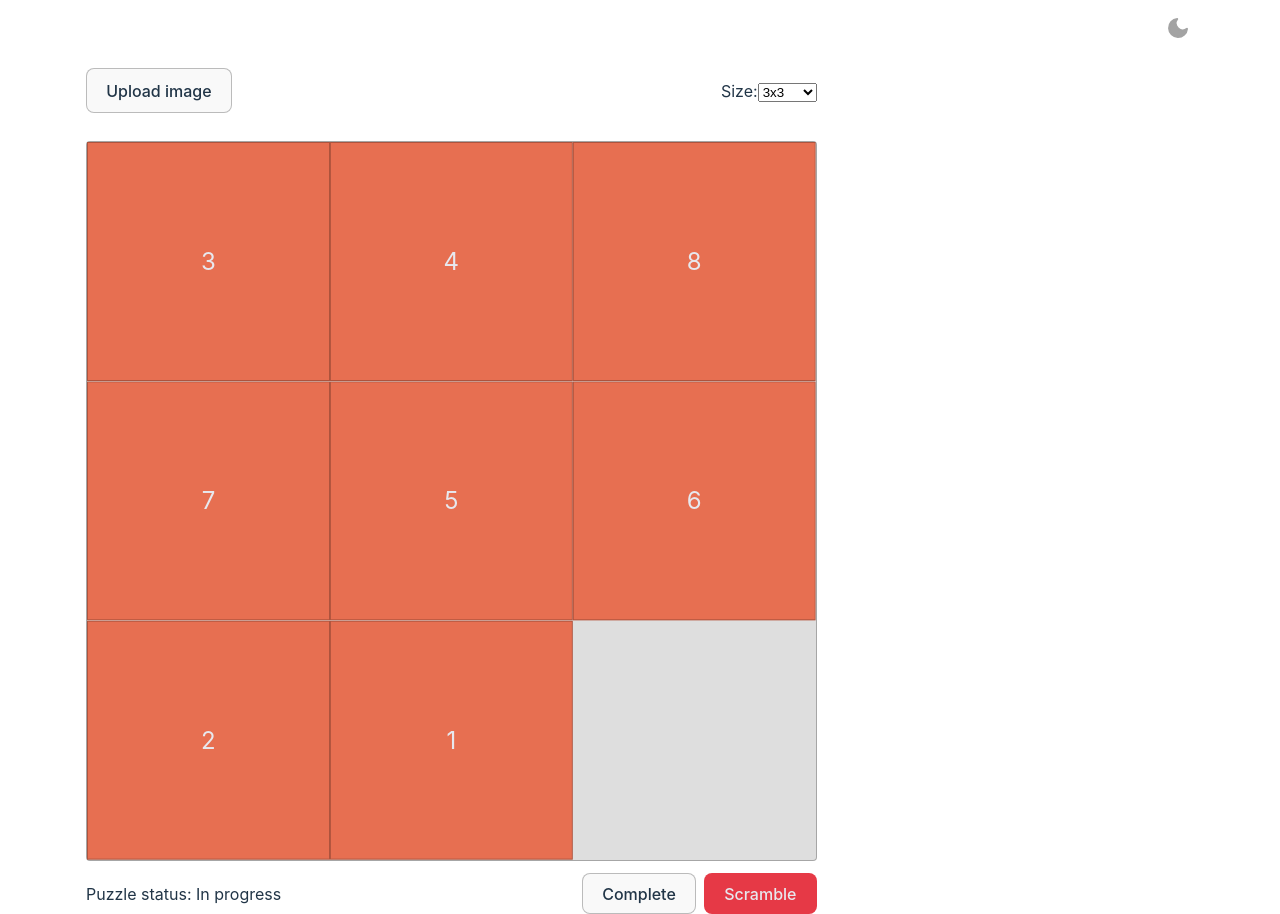
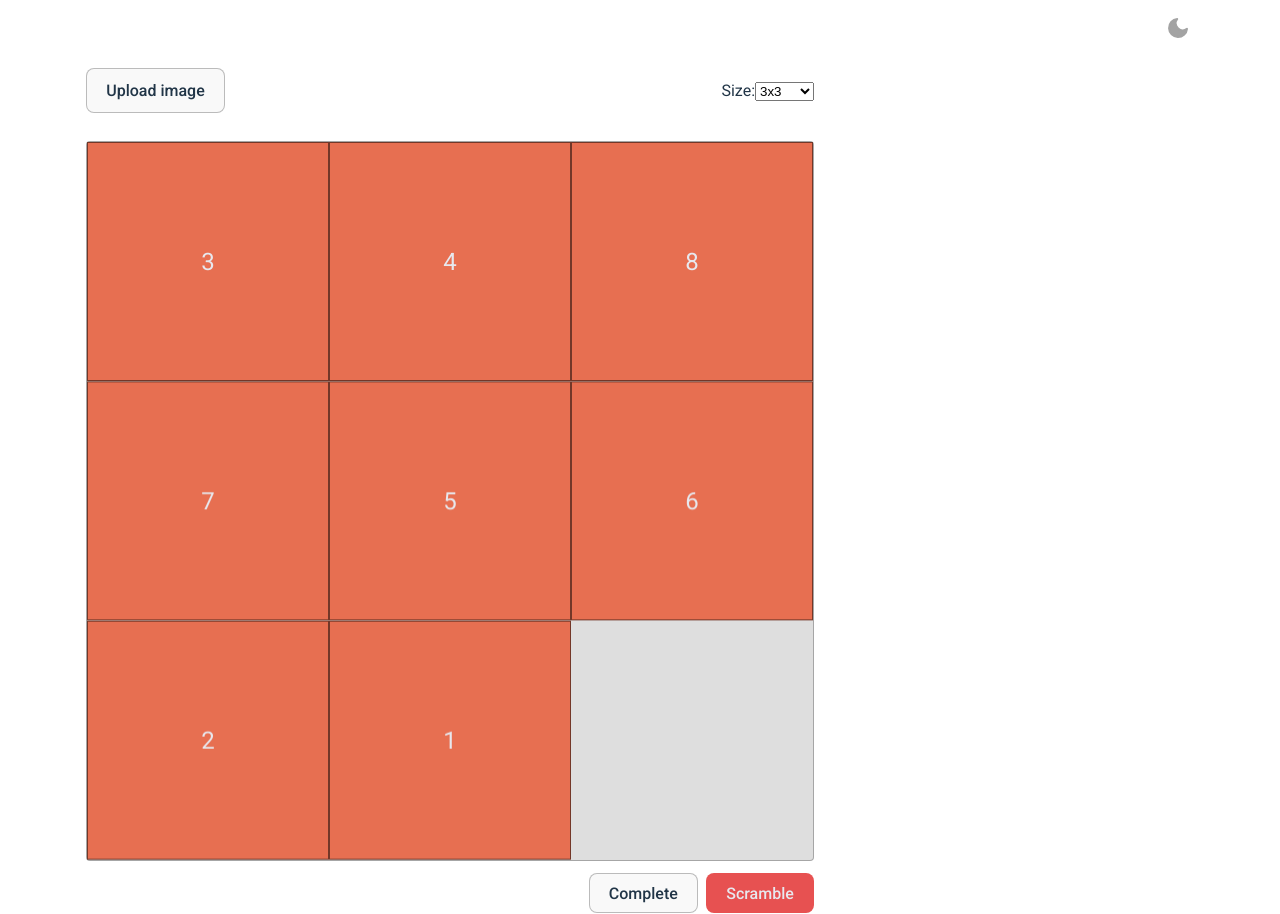
Before and after one commit to blake-boswell/slide-puzzle, a React (Vite) app: page / in a window 1280 px wide. Built offline with nearby package versions, Linux system fonts and the light colour scheme.

Commit message:
Added typography styles

```diff
--- a/index.html
+++ b/index.html
@@ -3,6 +3,15 @@
   <head>
     <meta charset="UTF-8" />
     <link rel="icon" type="image/svg+xml" href="/vite.svg" />
+    <link rel="preconnect" href="https://fonts.googleapis.com" />
+    <link rel="preconnect" href="https://fonts.gstatic.com" crossorigin />
+    <link
+      href="https://fonts.googleapis.com/css2?family=Roboto:ital,wght@0,300;0,400;0,500;0,700;1,300;1,400;1,500;1,700&display=swap"
+      rel="stylesheet"
+    />
+    <style>
+      @import url('https://fonts.googleapis.com/css2?family=Roboto:ital,wght@0,300;0,400;0,500;0,700;1,300;1,400;1,500;1,700&display=swap');
+    </style>
     <meta name="viewport" content="width=device-width, initial-scale=1.0" />
     <title>Vite + React + TS</title>
   </head>
--- a/src/index.css
+++ b/src/index.css
@@ -1,7 +1,8 @@
 @import 'styles/core/colors.css';
+@import 'styles/core/typography.css';
 
 :root {
-  font-family: Inter, Avenir, Helvetica, Arial, sans-serif;
+  font-family: 'Roboto', Inter, Avenir, Helvetica, Arial, sans-serif;
   font-size: 16px;
   line-height: 24px;
   font-weight: 400;
--- a/src/pages/Puzzle.tsx
+++ b/src/pages/Puzzle.tsx
@@ -338,13 +338,12 @@ const Puzzle = () => {
           )}
         </div>
         <div className="puzzle__footer">
-          <div>Puzzle status: {isPuzzleComplete ? 'Done' : 'In progress'}</div>
           <div className="action-buttons">
             <button onClick={() => dispatchMove({ type: 'auto-complete' })}>
               Complete
             </button>
             <button
-              className="btn--danger"
+              className="btn--accent"
               onClick={() => dispatchMove({ type: 'reset' })}
             >
               Scramble
@@ -355,10 +354,14 @@ const Puzzle = () => {
       <div className="puzzle-reference">
         {imageSource && (
           <>
-            <div className="h3">Reference</div>
-            <button onClick={showModal} className="btn-text">
-              <img src={imageSource} className="puzzle-reference__image" />
-            </button>
+            <div className="puzzle-reference__heading">
+              <span className="h4">Reference</span>
+            </div>
+            <div className="puzzle-reference__body">
+              <button onClick={showModal} className="btn-text">
+                <img src={imageSource} className="puzzle-reference__image" />
+              </button>
+            </div>
           </>
         )}
       </div>
--- a/src/styles/button.css
+++ b/src/styles/button.css
@@ -30,6 +30,12 @@ button:focus-visible,
   border-color: transparent;
 }
 
+.btn--accent {
+  background-color: var(--color-accent);
+  color: var(--color-text-white);
+  border-color: transparent;
+}
+
 .btn-text {
   padding: 4px;
   border: 0;
--- /dev/null
+++ b/src/styles/core/typography.css
@@ -0,0 +1,59 @@
+h1,
+.h1 {
+  font-size: 96px;
+  letter-spacing: -1.5;
+  font-weight: 300;
+}
+
+h2,
+.h2 {
+  font-size: 60px;
+  letter-spacing: -0.5;
+  font-weight: 300;
+}
+
+h3,
+.h3 {
+  font-size: 48px;
+  letter-spacing: 0;
+}
+
+h4,
+.h4 {
+  font-size: 34px;
+  letter-spacing: 0.25;
+}
+
+h5,
+.h5 {
+  font-size: 24px;
+  letter-spacing: 0;
+}
+
+h6,
+.h6 {
+  font-size: 20px;
+  letter-spacing: 0.15;
+  font-weight: 500;
+}
+
+.subtitle {
+  font-size: 16px;
+  letter-spacing: 0.15;
+}
+
+.small {
+  font-size: 14px;
+  letter-spacing: 0.25;
+  font-weight: 500;
+}
+
+.caption {
+  font-size: 12px;
+  letter-spacing: 0.4;
+}
+
+.overline {
+  font-size: 10px;
+  letter-spacing: 1.5;
+}
--- a/src/styles/puzzle.css
+++ b/src/styles/puzzle.css
@@ -1,7 +1,7 @@
 .puzzle-container {
   display: grid;
   grid-template-columns: auto;
-  gap: 12px;
+  gap: 16px;
 }
 
 .puzzle {
@@ -46,7 +46,7 @@
 
 .puzzle-piece__content {
   background-color: #e76f51;
-  border: 1px solid var(--color-border);
+  border: 1px solid rgba(0, 0, 0, 0.5);
   font-size: 24px;
   display: flex;
   justify-content: center;
@@ -64,7 +64,7 @@
 
 .puzzle__footer {
   display: flex;
-  justify-content: space-between;
+  margin-left: auto;
   align-items: center;
   margin-top: 12px;
 }
@@ -72,6 +72,10 @@
 .action-buttons {
   display: flex;
   gap: 8px;
+}
+
+.puzzle-reference__heading {
+  padding: 12px 0;
 }
 
 .puzzle-reference__image {
```
